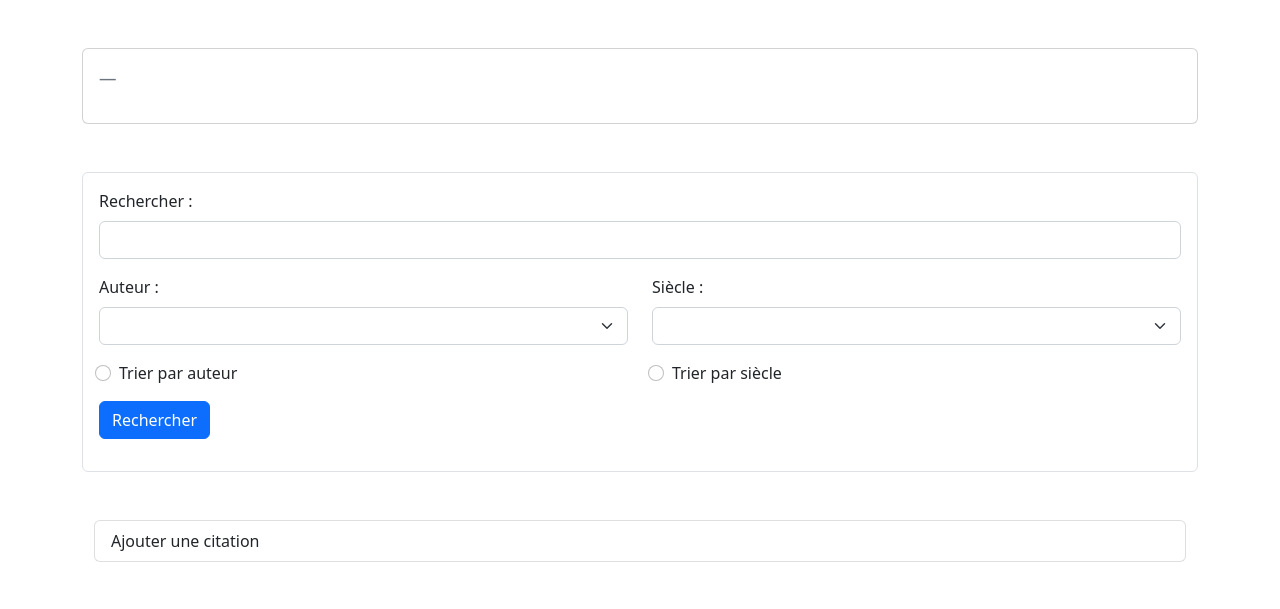
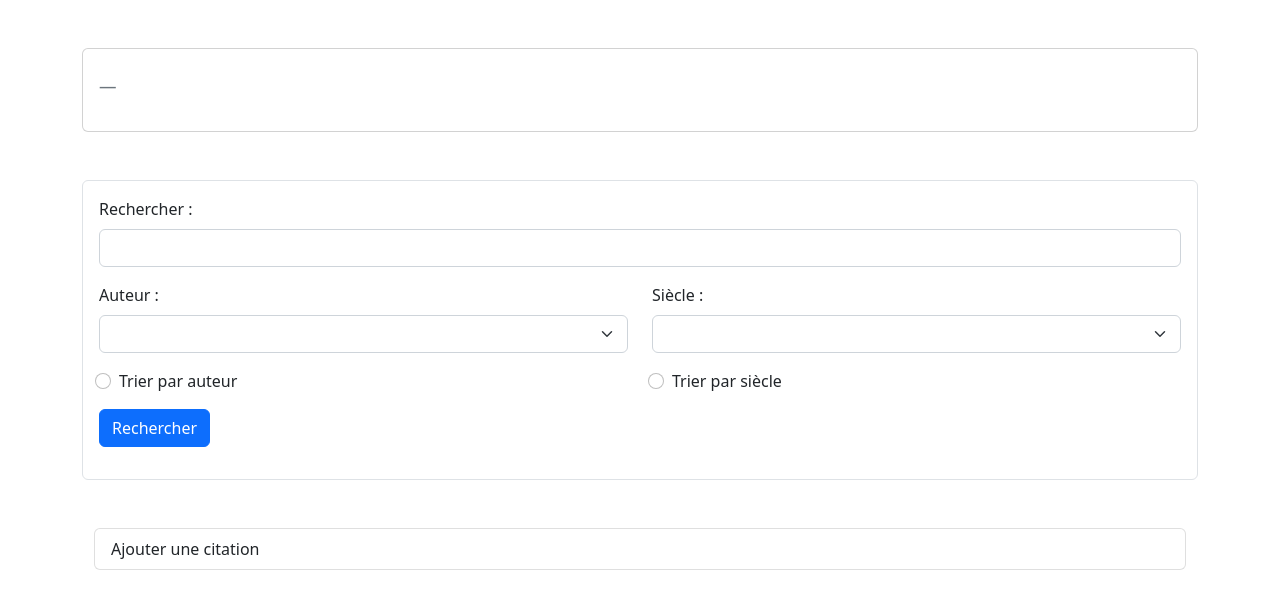
Before and after one commit to jneda/dicocitations, a PHP site: page / in a window 1280 px wide. Shown: the top 609 px of the page. Run offline with PHP 8.4, Linux system fonts and the light colour scheme; data that the repository does not hold is empty.

Commit message:
Styling tweaks

```diff
--- a/includes/addQuoteForm.php
+++ b/includes/addQuoteForm.php
@@ -28,7 +28,7 @@
 </div>
 
 <nav>
-  <div class="container list-group">
+  <div class="list-group">
     <a href="index.php" class="list-group-item list-group-item-action">Accueil</a>
   </div>
 </nav>
--- a/includes/quote.php
+++ b/includes/quote.php
@@ -1,7 +1,7 @@
 <div class="card my-5">
   <div class="card-body">
     <blockquote class="blockquote">
-      <p><?= $randomQuote['text']; ?></p>
+      <p class="mb-4"><?= $randomQuote['text']; ?></p>
       <figcaption class="blockquote-footer">
         <?= $randomQuote['firstName'] . ' ' . $randomQuote['lastName']; ?>
       </figcaption>
```
